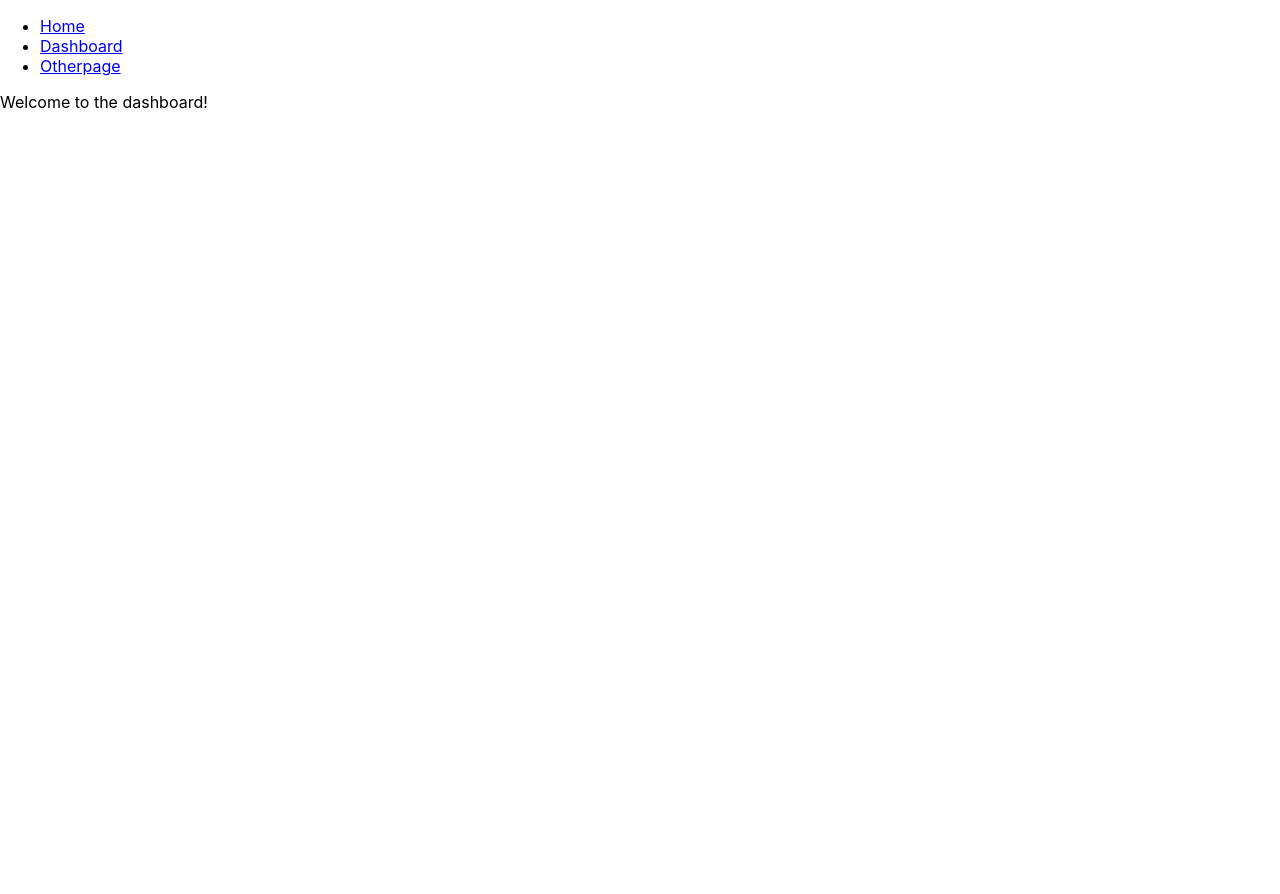
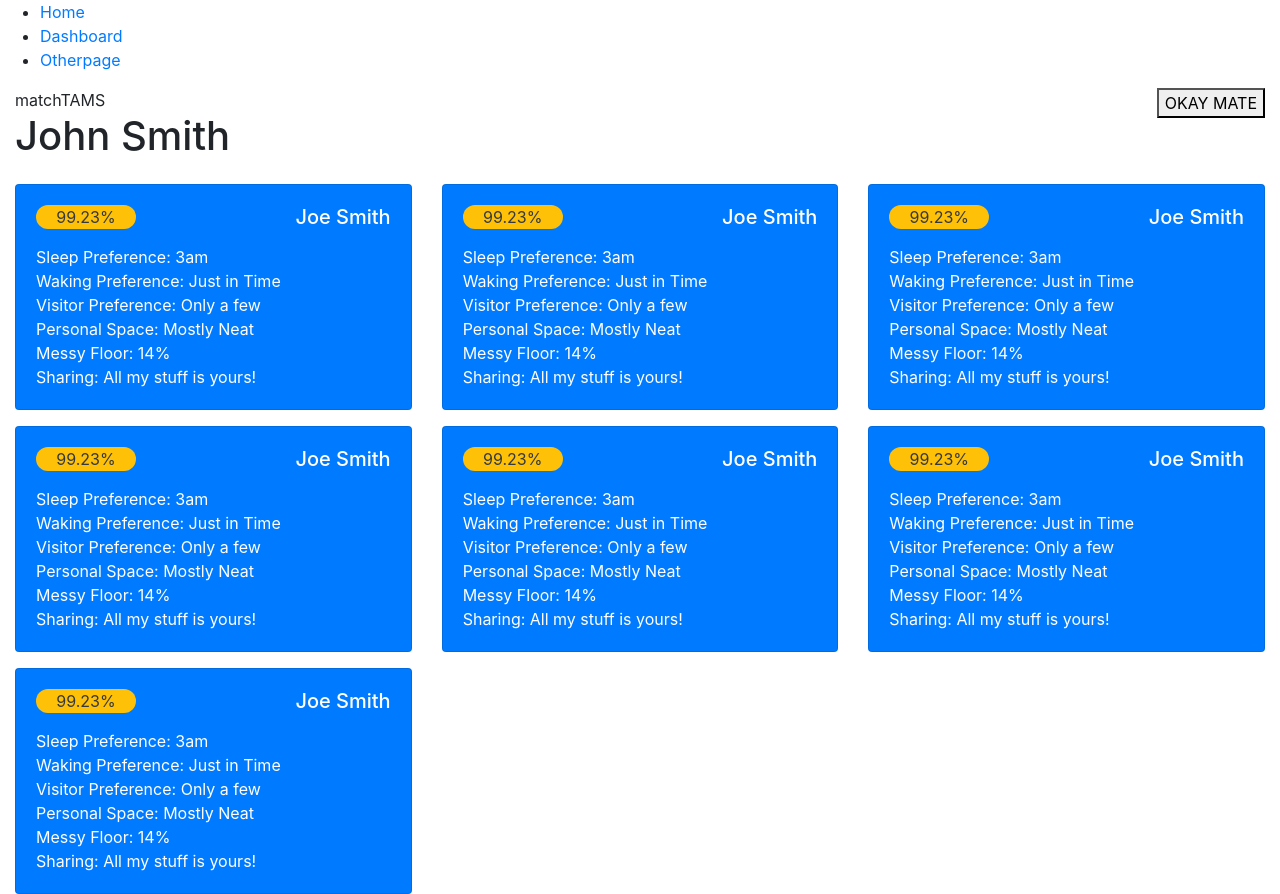
Before and after one commit to tams-cso/roommate-rumble-frontend, a React (Create React App) app: page /dashboard in a window 1280 px wide. Before the commit the page ends 800 px from the top, so only its background shows below. Built offline with nearby package versions, Linux system fonts and the light colour scheme.

Commit message:
basic dashboard finished

```diff
--- a/package.json
+++ b/package.json
@@ -6,7 +6,10 @@
     "@testing-library/jest-dom": "^4.2.4",
     "@testing-library/react": "^9.5.0",
     "@testing-library/user-event": "^7.2.1",
+    "bootstrap": "^4.5.0",
+    "node-sass": "^4.14.1",
     "react": "^16.13.1",
+    "react-bootstrap": "^1.0.1",
     "react-dom": "^16.13.1",
     "react-router-dom": "^5.2.0",
     "react-scripts": "3.4.1"
--- /dev/null
+++ b/src/App.scss
@@ -0,0 +1 @@
+@import "~bootstrap/scss/bootstrap";
--- a/src/pages/Dashboard.js
+++ b/src/pages/Dashboard.js
@@ -1,8 +1,98 @@
 import React from 'react';
+import {Container, Row, Col, Card} from 'react-bootstrap'
+import '../App.scss'
+
+//The Demo User's data
+const DemoUser = {
+    name: 'John Smith'
+}
+
+//Other demo person with the data
+const DemoPerson = {
+    name: 'Joe Smith',
+    sleepPref: '3am',
+    wakingPref: 'Just in Time',
+    visitorPref: 'Only a few',
+    personalSpace: 'Mostly Neat',
+    messyFloor: '14%',
+    sharing: 'All my stuff is yours!',
+    bio: 'I just be boolin rn',
+    matchPercent: '99.23%'
+}
+//Array filled with multiple demo people
+const SampleDataArray = [DemoPerson, DemoPerson, DemoPerson, DemoPerson, DemoPerson, DemoPerson, DemoPerson]
+
+//Should pass in personData prop
+class PersonInfo extends React.Component {
+    render(){
+        return(
+            <Card className='bg-primary text-white'>
+                <Card.Body>
+                    <Card.Title className='float-right'>{this.props.personData.name}</Card.Title>
+                    <div className='rounded-pill bg-warning text-center text-dark' style={{'max-width': '100px'}}>
+                        <p>{this.props.personData.matchPercent}</p>
+                    </div>
+                    <Card.Text>
+                        Sleep Preference: {this.props.personData.sleepPref} <br/>
+                        Waking Preference: {this.props.personData.wakingPref} <br/>
+                        Visitor Preference: {this.props.personData.visitorPref} <br/>
+                        Personal Space: {this.props.personData.personalSpace} <br/>
+                        Messy Floor: {this.props.personData.messyFloor} <br/>
+                        Sharing: {this.props.personData.sharing} <br/>
+                    </Card.Text>
+                </Card.Body>
+            </Card>
+        )
+    }
+}
+//default props for person info
+PersonInfo.defaultProps = {
+    personData: { //Same info as Demo Person
+        name: 'Joe Smith',
+        sleepPref: '3am',
+        wakingPref: 'Just in Time',
+        visitorPref: 'Only a few',
+        personalSpace: 'Mostly Neat',
+        messyFloor: '14%',
+        sharing: 'All my stuff is yours!',
+        matchPercent: '99.23%'
+    }
+ }
 
 function Dashboard() {
-    return (<div>
-        Welcome to the dashboard!
+    return (
+    <div>
+        {/**Header Content*/}
+        <Container fluid>
+            <Row>
+                <Col>
+                    <Row>
+                        <Col>matchTAMS</Col>
+                    </Row>
+                    <Row>
+                        <Col><h1>{DemoUser.name}</h1></Col>
+                    </Row>
+                </Col>
+                <Col>
+                    <button className='float-right'>
+                        OKAY MATE
+                    </button>
+                </Col>
+            </Row>
+        </Container>
+
+        {/** Main Dashboard Content*/}
+        <Container fluid>
+            <Row>
+                {SampleDataArray.map((person, i) => {
+                    return(
+                        <Col md='4' s='12' className='mt-3'>
+                            <PersonInfo personData={person} />
+                        </Col>
+                    )
+                })}
+            </Row>
+        </Container>
     </div>)
 }
 
```
Also changed, not shown: 1 other file (tests, documents, lock files or other folders).
